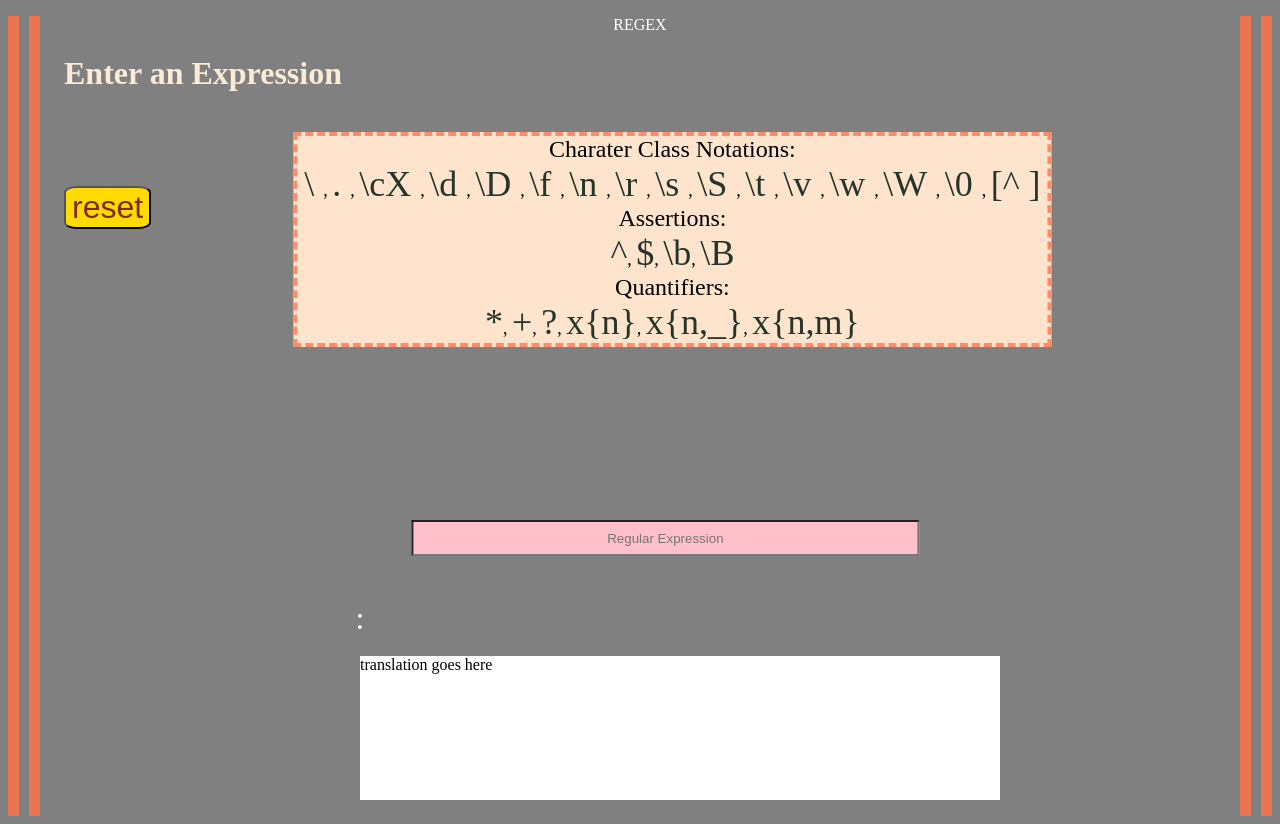
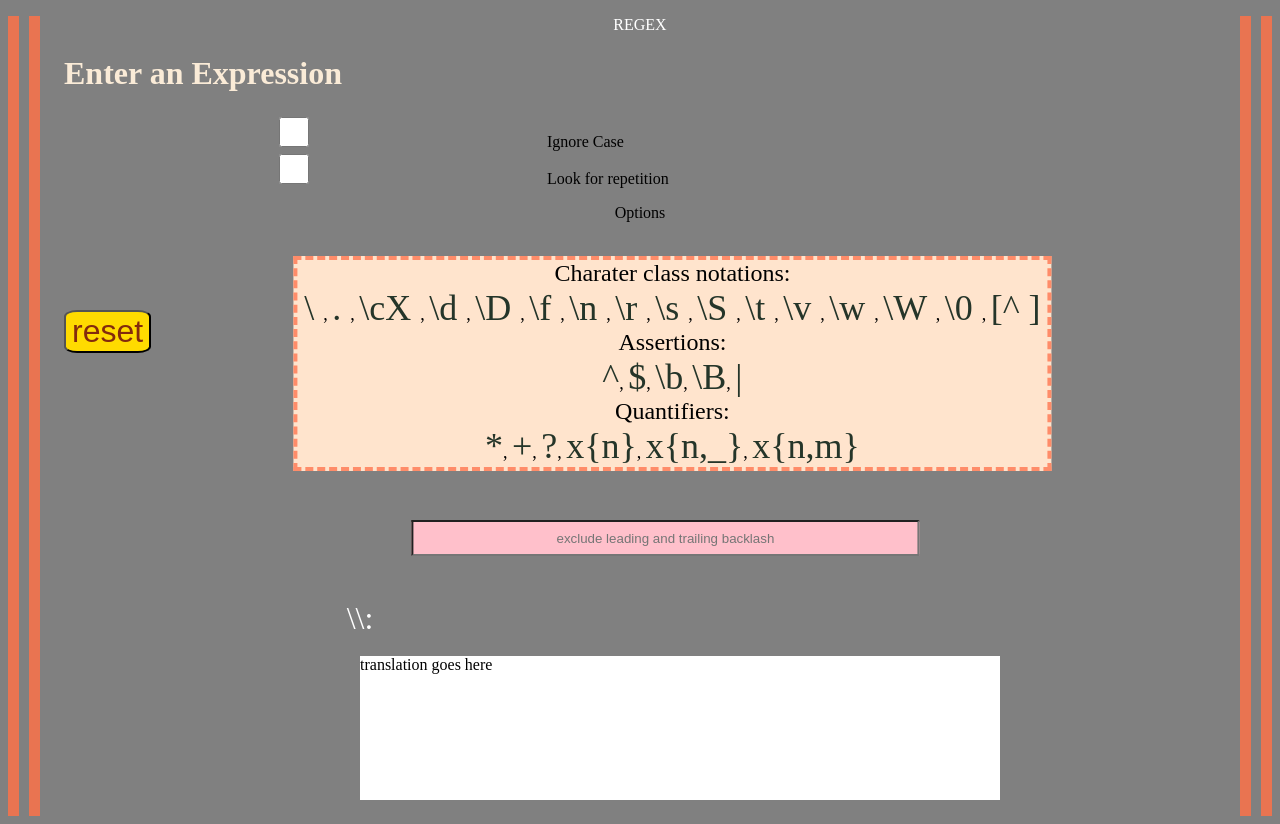
Before and after one commit to amcmullen9291/Regex, a React (Create React App) app: page / in a window 1280 px wide. Built offline with nearby package versions, Linux system fonts and the light colour scheme.

Commit message:
checkbox to setState of endOfQuery string

```diff
--- a/src/Components/Landing.js
+++ b/src/Components/Landing.js
@@ -10,11 +10,16 @@ export default function Landing() {
   const charClasses = [ backslash, ".", "\\cX", "\\d", "\\D", "\\f", "\\n", "\\r", "\\s", "\\S", "\\t", "\\v", "\\w", "\\W", "\\0", "[^]"];
   const assertions = ["^", "$", "\\b", "\\B"]
   const quantifiers = ["*", "+", "?", "x{n}", "x{n,}", "x{n,m}"];
+  const flags = ["i", "g" ];
   //for .includes() method
 
   const HTMLCharClasses = [ < span key={"1"}>{backslash}</span>, <span>, </span>, < span key={"2"}>. </span>, <span>, </span>, < span key={"3"}>\cX </span>,<span>, </span>, < span key={"4"}>\d </span>,<span>, </span>, < span key={"5"}>\D </span>,<span>, </span>, < span key={"6"}>\f </span>,<span>, </span>, < span key={"7"}>\n </span>,<span>, </span>, < span key={"8"}>\r </span>,<span>, </span>, < span key={"9"}>\s </span>,<span>, </span>, < span key={"10"}>\S </span>,<span>, </span>, < span key={"11"}>\t </span>,<span>, </span>, < span key={"12"}>\v </span>,<span>, </span>, < span key={"13"}>\w </span>,<span>, </span>, < span key={"14"}>\W </span>,<span>, </span>, < span key={"15"}>\0 </span>,<span>, </span>, < span key={"16"}>[^  ] </span>]
-  const HTMLAssertions = [< span key={"1"}>^</span>, <span>, </span>,< span key={"2"}>$</span>, <span>, </span>,< span key={"3"}>\b</span>, <span>, </span>,< span key={"4"}>\B</span> ];
+  const HTMLAssertions = [< span key={"1"}>^</span>, <span>, </span>,< span key={"2"}>$</span>, <span>, </span>,< span key={"3"}>\b</span>, <span>, </span>,< span key={"4"}>\B</span>, <span>, </span>,< span key={"5"}>|</span> ];
   const HTMLQuantifiers = [< span key={"1"}>*</span>, <span>, </span>,< span key={"2"}>+</span>, <span>, </span>,< span key={"3"}>?</span>, <span>, </span>,< span key={"4"}>x&#x007B;n&#x007D;</span>, <span>, </span>,< span key={"5"}>x&#x007B;n,_&#x007D;</span>, <span>, </span>,< span key={"6"}>x&#x007B;n,m&#x007D;</span> ];
+
+
+  const endOfQuery = ":";
+  let [ endOfQuerySlash, setEndOfQuerySlash ] = useState("\\");
 
   function findTranslation(e){
     e.preventDefault();
@@ -29,7 +34,33 @@ function resetRegex(e){
   e.preventDefault(e);
   setTranslation();
   document.getElementById("inputArea").value = "";
+  document.getElementById("ignoreCase").disabled = false;
+  document.getElementById("repetition").disabled = false;
+  setEndOfQuerySlash("\\");
 }
+
+function ignoreCase(e){
+    e.preventDefault();
+    let repetitionButton = document.getElementById("repetition");
+    if(repetitionButton.checked || repetitionButton.disabled == true){
+    setEndOfQuerySlash("\\ig");
+  }else{
+  setEndOfQuerySlash("\\i");
+  }
+  document.getElementById("ignoreCase").disabled = true;
+}
+
+function lookForRepeat(e){
+  e.preventDefault();
+    let ignoreCaseButton = document.getElementById("ignoreCase");
+    if(ignoreCaseButton.checked || ignoreCaseButton.disabled == true){
+    setEndOfQuerySlash("\\ig");
+  }else{
+  setEndOfQuerySlash("\\g");
+  }
+  document.getElementById("repetition").disabled = true;
+}
+
  //something like
  //let searchterm = "";  (need to set constant)
  //while((!charClasses.includes(enteredExpression[enteredExpression.length -1])) && (!quantifers.includes(enteredExpression[enteredExpression.length -1]) && (!charClasses.includes(enteredExpression[enteredExpression.length -1])){
@@ -45,14 +76,21 @@ function resetRegex(e){
     <center><p id="headingTop">REGEX</p></center>
     <h1>Enter an Expression</h1>
   </div>
+  <div id="rightSidebar">
+      <input type="checkbox" className="options" id="ignoreCase" name="ignoreCase" value="true" onClick={(e) => {ignoreCase(e)}}/>
+      <label htmlFor="ignoreCase">Ignore Case</label><br/>
+      <input type="checkbox" className="options" id="repetition" name="repetition" value="true" onClick={(e) => {lookForRepeat(e)}}/>
+      <label htmlFor="repitition">Look for repetition</label><br/>
+      <p id="optionLabel"><center>Options</center></p>
+  </div>
 <center>
   <form>
-    <input id="inputArea" type="text" onInput={(e) => {findTranslation(e)}} placeholder="Regular Expression" autoComplete='off'/>
+    <input id="inputArea" type="text" onInput={(e) => {findTranslation(e)}} placeholder="exclude leading and trailing backlash" autoComplete='off'/>
   </form>
 </center>
 <br/>
 <div id="charClass">
-  <span className="regexHeading"><center>Charater Class Notations: </center></span><div className="entries"><center>{HTMLCharClasses}</center></div>
+  <span className="regexHeading"><center>Charater class notations: </center></span><div className="entries"><center>{HTMLCharClasses}</center></div>
   <span className="regexHeading"><center>Assertions: </center></span><div className="entries"><center>{HTMLAssertions}</center></div>
   <span className="regexHeading"><center>Quantifiers: </center></span><div className="entries"><center>{HTMLQuantifiers}</center></div>
 </div>
@@ -62,7 +100,7 @@ function resetRegex(e){
   </div></center>
 <center><br/><br/><br/>
  <div id="translatedArea">
-  {translation} :
+  \{translation}{endOfQuerySlash}{endOfQuery}
   </div>
   </center>
   <div id="bottomDiv">translation goes here</div>
```
